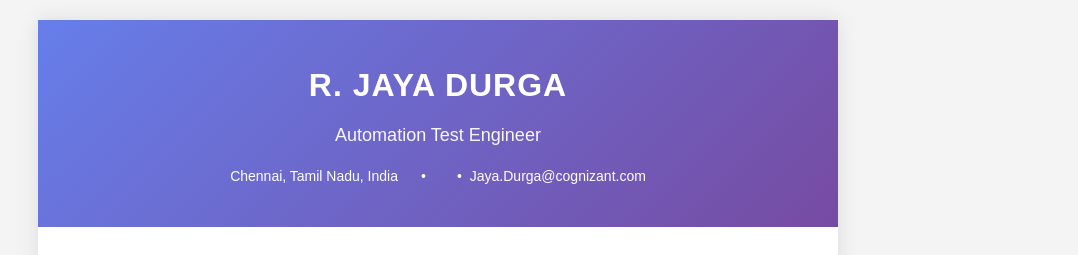
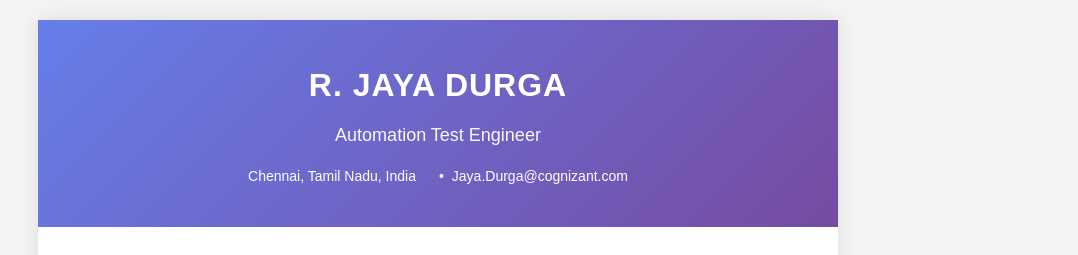
Before and after one commit to jayadurga/resume, a plain HTML site: page index.html in a window 1280 px wide. Shown: the top 255 px of the page, without its empty margins (202-1280 px from the left). Drawn offline with Linux system fonts and the light colour scheme.

Commit message:
Remove empty span from contact info section

```diff
--- a/index.html
+++ b/index.html
@@ -285,7 +285,6 @@
             <div class="title">Automation Test Engineer</div>
             <div class="contact-info">
                 <span>Chennai, Tamil Nadu, India</span>
-                <span> </span>
                 <span>Jaya.Durga@cognizant.com</span>
             </div>
         </div>
```
